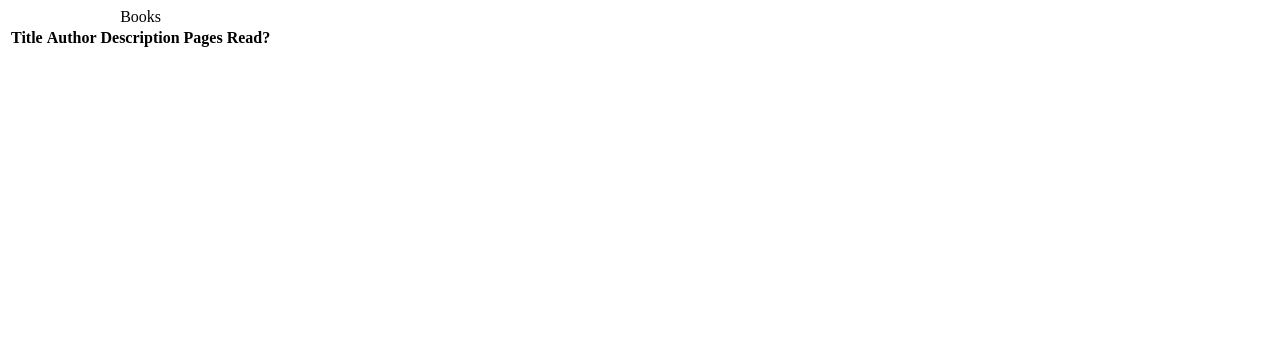
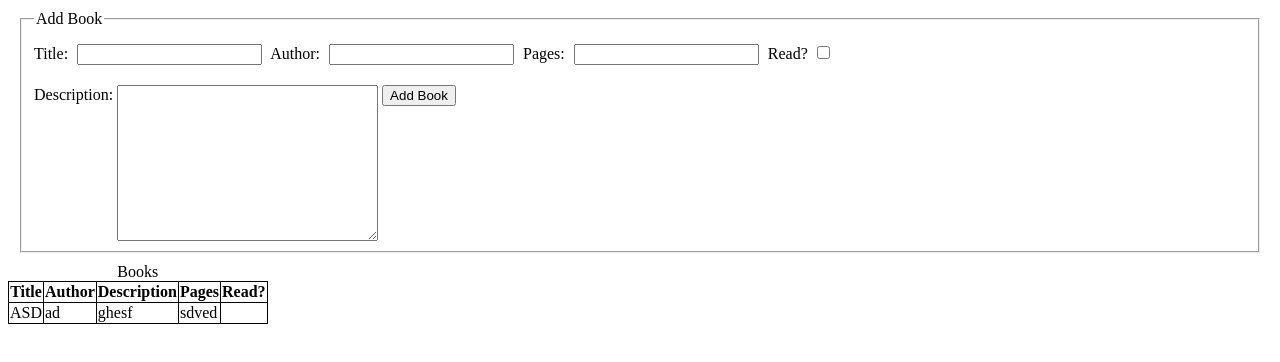
Before and after one commit to rzh4321/TOP-library, a plain HTML site: page index.html in a window 1280 px wide. Drawn offline with Linux system fonts and the light colour scheme.

Commit message:
completed add book form

```diff
--- a/index.html
+++ b/index.html
@@ -9,7 +9,29 @@
     <link rel="stylesheet" href="style.css">
 </head>
 <body>
+    <form action="">
+        <fieldset>
+            <legend>Add Book</legend>
+            <label for="title">Title:</label>
+            <input type="text" id="title">
 
+            <label for="author">Author:</label>
+            <input type="text" id="author">
+
+            <label for="pages">Pages:</label>
+            <input type="text" id="pages">
+
+            <label for="read">Read?</label>
+            <input type="checkbox" id="read">
+
+            <br>
+            <label for="desc">Description:</label>
+            <textarea id="desc" cols="30" rows="10"></textarea>
+
+            <button id="add-book" type="button">Add Book</button>
+        </fieldset>
+
+    </form>
     <table>
         <caption>Books</caption>
         <tr>
@@ -19,6 +41,12 @@
             <th>Pages</th>
             <th>Read?</th>
         </tr>
+        <tr>
+            <td>ASD</td>
+            <td>ad</td>
+            <td>ghesf</td>
+            <td>sdved</td>
+        </tr>
     </table>
 
 
--- a/script.js
+++ b/script.js
@@ -0,0 +1,6 @@
+let add_button = document.getElementById('add-book');
+add_button.addEventListener('click', add_book);
+
+function add_book() {
+
+}
--- a/style.css
+++ b/style.css
@@ -0,0 +1,19 @@
+table {
+    border-collapse: collapse;
+}
+
+table, th, td {
+    border: 1px solid;
+}
+
+input {
+    margin: 10px 5px 20px 5px;
+}
+
+textarea {
+    vertical-align: top;
+}
+
+form {
+    margin: 10px;
+}
```
